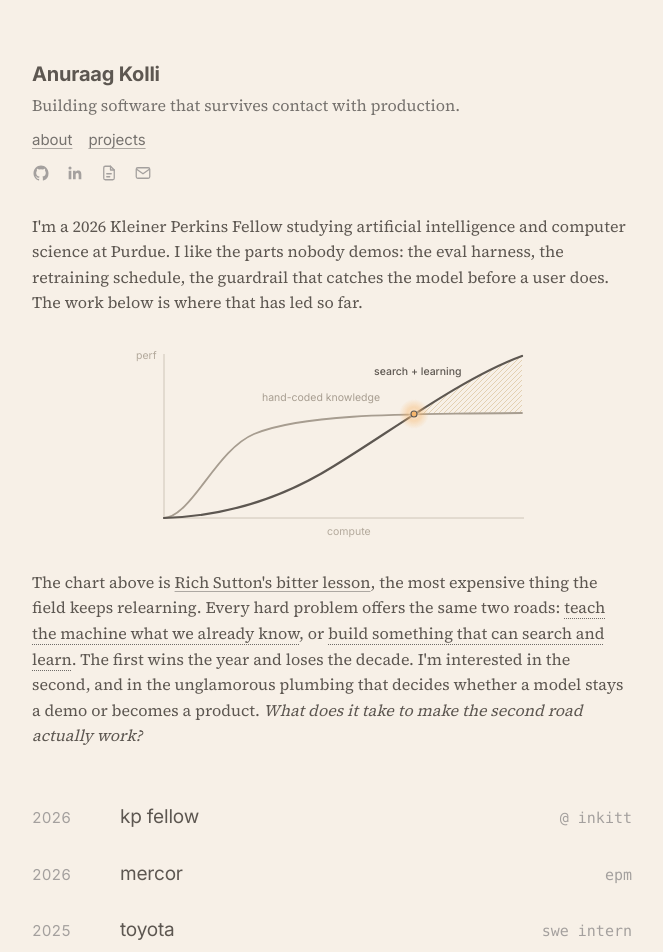
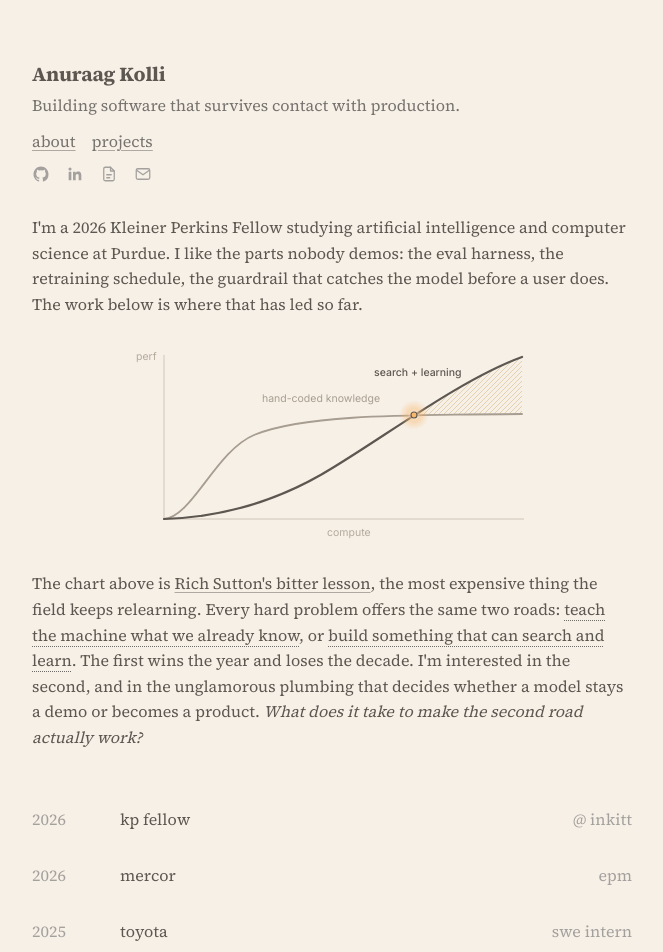
Before and after one commit to anuraagkolli/anuraagkolli.github.io, a Next.js app: page / in a window 1280 px wide. Shown: the top 952 px of the page, without its empty margins (308-971 px from the left). Built offline with nearby package versions, Linux system fonts and the light colour scheme.

Commit message:
Set the whole site in one typeface at one size

```diff
--- a/app/globals.css
+++ b/app/globals.css
@@ -42,9 +42,12 @@
     transform: translateY(-0.28em);
   }
 
+  /* Chrome used to be sans at 15px against serif body prose. The mismatch read
+     as two different pages stitched together, so it now matches the prose
+     exactly: same family, same size. Hierarchy comes from color, not font. */
   .ui {
-    font-family: var(--system-stack);
-    font-size: 15px;
+    font-family: var(--prose-stack);
+    font-size: 16px;
   }
 
   .row {
@@ -53,9 +56,7 @@
 
   /* The name is the line that carries a row; the date and tag stay quiet. */
   .row-name {
-    font-size: 19px;
     line-height: 1.3;
-    letter-spacing: -0.01em;
     color: var(--offblack);
   }
 
--- a/components/entry-list.tsx
+++ b/components/entry-list.tsx
@@ -23,7 +23,7 @@ function RowBody({ entry }: { entry: Entry }) {
         ))}
       </span>
 
-      <span className="hidden whitespace-nowrap text-right font-mono text-gray-400 sm:block sm:col-start-3">
+      <span className="hidden whitespace-nowrap text-right text-gray-400 sm:block sm:col-start-3">
         {entry.tag}
       </span>
 
@@ -31,7 +31,7 @@ function RowBody({ entry }: { entry: Entry }) {
         <div className="flex items-baseline gap-3">
           <span className="tabular-nums text-gray-400">{entry.dates[0]}</span>
           <span className="leader" aria-hidden="true" />
-          <span className="whitespace-nowrap font-mono text-gray-400">{entry.tag}</span>
+          <span className="whitespace-nowrap text-gray-400">{entry.tag}</span>
         </div>
         <div className="row-name pt-1">{entry.name}</div>
         {entry.lines.map((line) => (
--- a/tailwind.config.ts
+++ b/tailwind.config.ts
@@ -15,7 +15,9 @@ const config = {
         accent: "var(--accent)",
       },
       fontFamily: {
-        ui: ["var(--system-stack)"],
+        // The site is set in one typeface. `ui` stays as a named role for
+        // titles so the distinction survives if the faces ever diverge again.
+        ui: ["var(--prose-stack)"],
         prose: ["var(--prose-stack)"],
       },
     },
```
